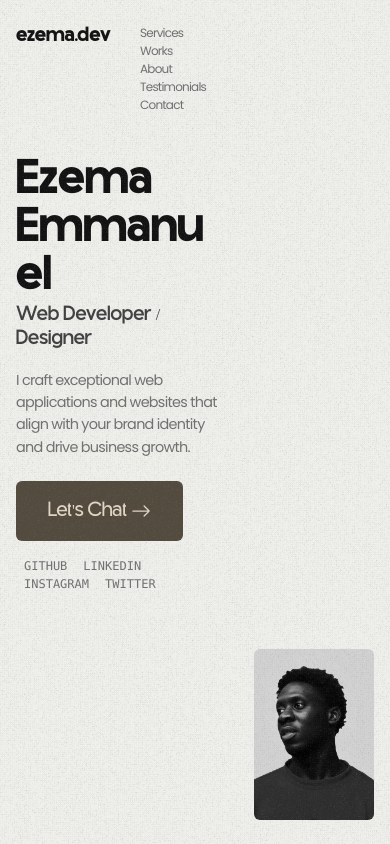
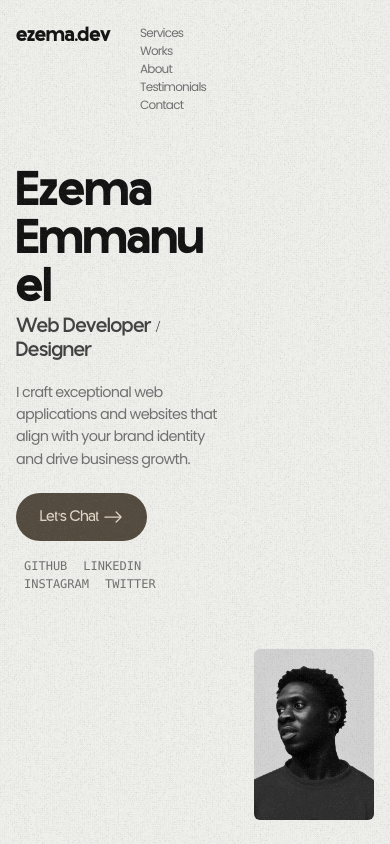
Before and after one commit to ennanuel/portfolio_3, a React (Vite) app: page / in a window 390 px wide. Shown: the top 844 px of the page. Built offline with nearby package versions, Linux system fonts and the light colour scheme; a web font is replaced by a local one.

Commit message:
Added some responsive designs to component

```diff
--- a/src/components/Button.tsx
+++ b/src/components/Button.tsx
@@ -4,7 +4,7 @@ import { IconType } from "react-icons";
 export default function Button({ text, Icon, size, className, hoverTextClassName, onClick, toLeft, noGap }: { className?: string; hoverTextClassName?: string; text: string, Icon?: IconType; size?: number; onClick?: () => void, toLeft?: boolean; noGap?: boolean; }) {
 
     return (
-        <button type="button" onClick={onClick} className={`${className ?  className : 'font-ov-soge bg-brown-800 text-brown-300 rounded-md min-h-[60px] px-8 py-4'} group overflow-hidden relative flex items-center justify-center before:absolute before:top-1/2 before:-translate-y-1/2 before:w-full before:h-full before:rounded-full before:bg-brown-600/50 before:transition-[transform,_border-radius] ${toLeft ? 'before:right-0 before:translate-x-[101%]' : 'before:left-0 before:-translate-x-[101%]'} hover:before:rounded-none before:duration-500 before:ease-expo hover:before:-translate-x-1/2 hover:before:scale-[2]`}>
+        <button type="button" onClick={onClick} className={`${className ?  className : 'font-ov-soge bg-brown-800 text-brown-300 rounded-full sm:rounded-md min-h-12 md:min-h-[60px] px-6 md:px-8 py-2 md:py-4'} text-sm sm:text-base group overflow-hidden relative flex items-center justify-center before:absolute before:top-1/2 before:-translate-y-1/2 before:w-full before:h-full before:rounded-full before:bg-brown-600/50 before:transition-[transform,_border-radius] ${toLeft ? 'before:right-0 before:translate-x-[101%]' : 'before:left-0 before:-translate-x-[101%]'} hover:before:rounded-none before:duration-500 before:ease-expo hover:before:-translate-x-1/2 hover:before:scale-[2]`}>
             <span className={`relative flex ${toLeft ? 'flex-row-reverse' : ''} items-center justify-center gap-1`}>
                 <span className={`relative block overflow-hidden ${className?.includes('font-ov-soge') ? '-mb-1' : ''}`}>
                     <span className={`inline-block ${toLeft ? 'group-hover:-translate-x-full origin-left' : 'group-hover:translate-x-full origin-right'} group-hover:scale-75 group-hover:opacity-100 transition-[transform,_opacity] duration-500 ease-expo`}>{text}</span>
```
